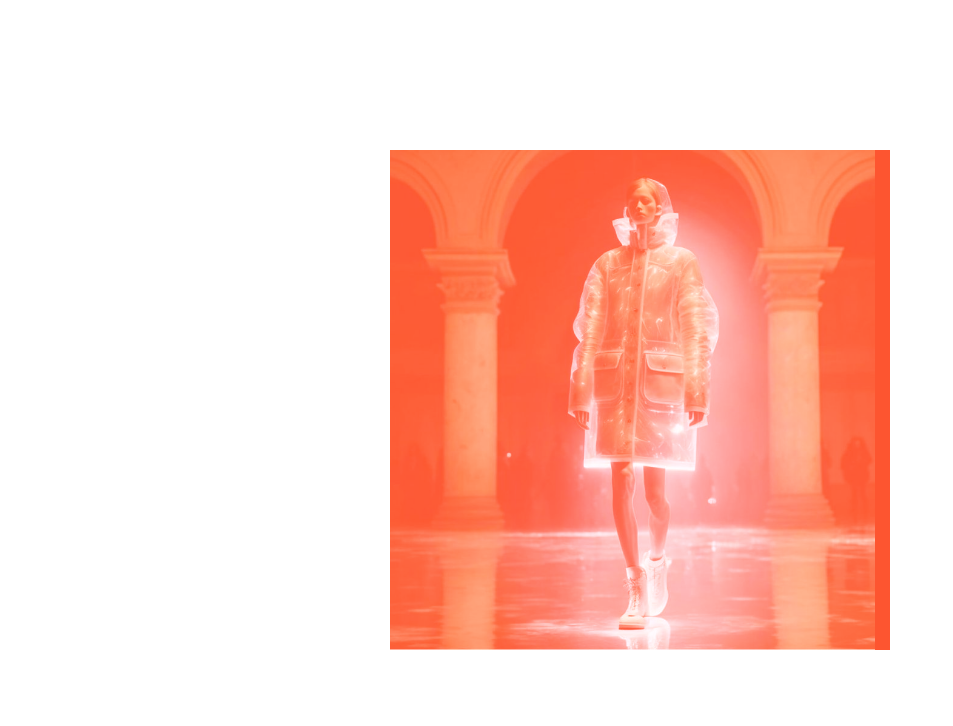
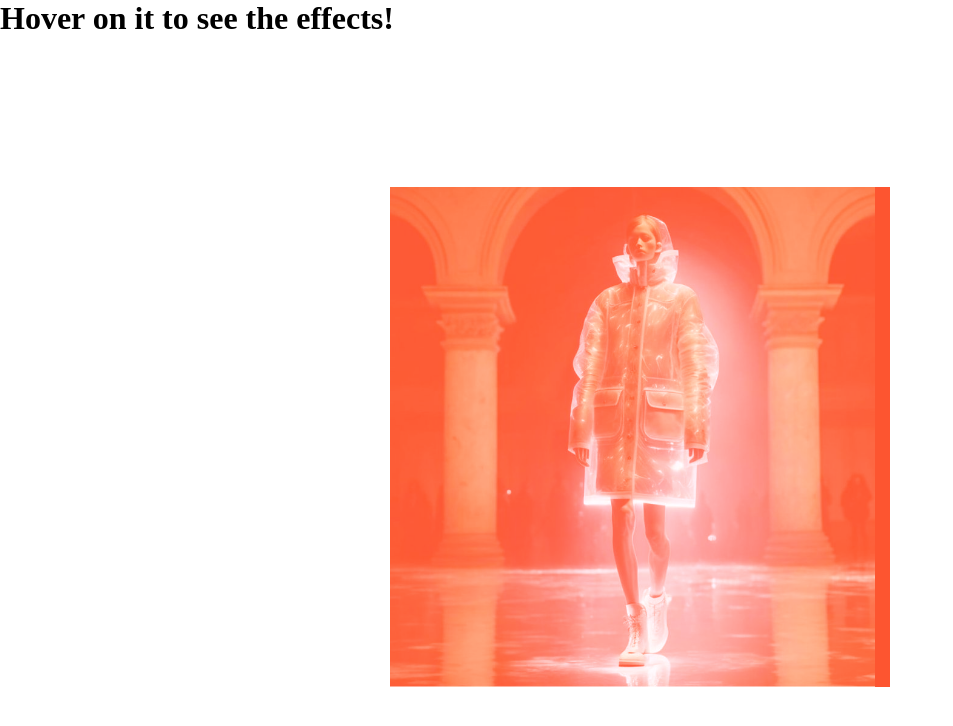
Before and after one commit to maunak/frontend-templates, a plain HTML site: page hover effect/index.html in a window 1280 px wide. Shown: the whole page, without its empty margins (0-953 px from the left). Drawn offline with Linux system fonts and the light colour scheme.

Commit message:
changes 4

```diff
--- a/hover effect/index.html
+++ b/hover effect/index.html
@@ -7,6 +7,7 @@
     <link rel="stylesheet" href="styles.css">
 </head>
 <body>
+    <h1>Hover on it to see the effects!</h1>
     <div class="container">
         <div class="img-container">
             <div class="img">
```
